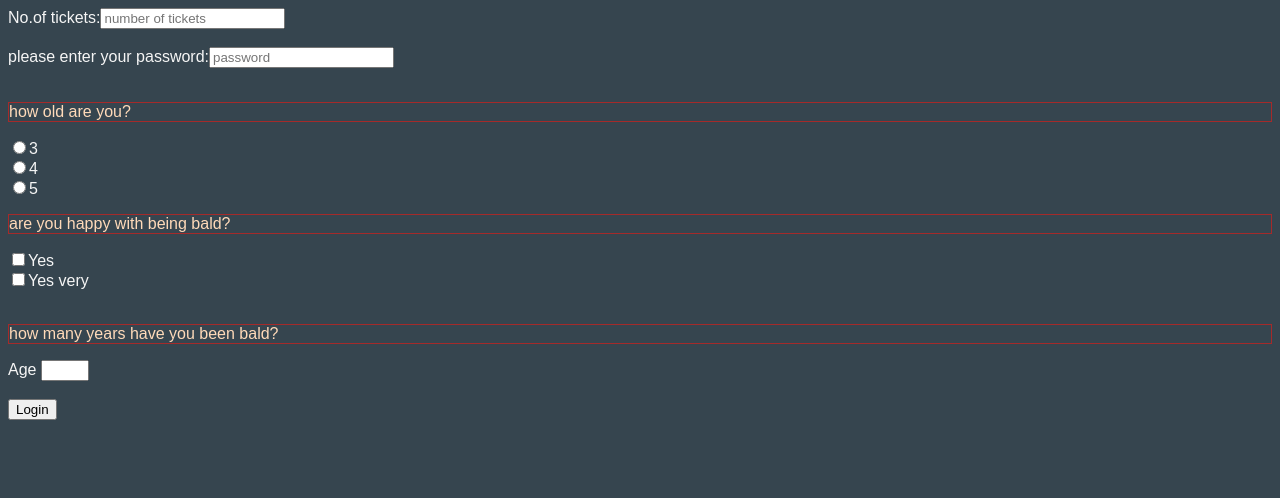
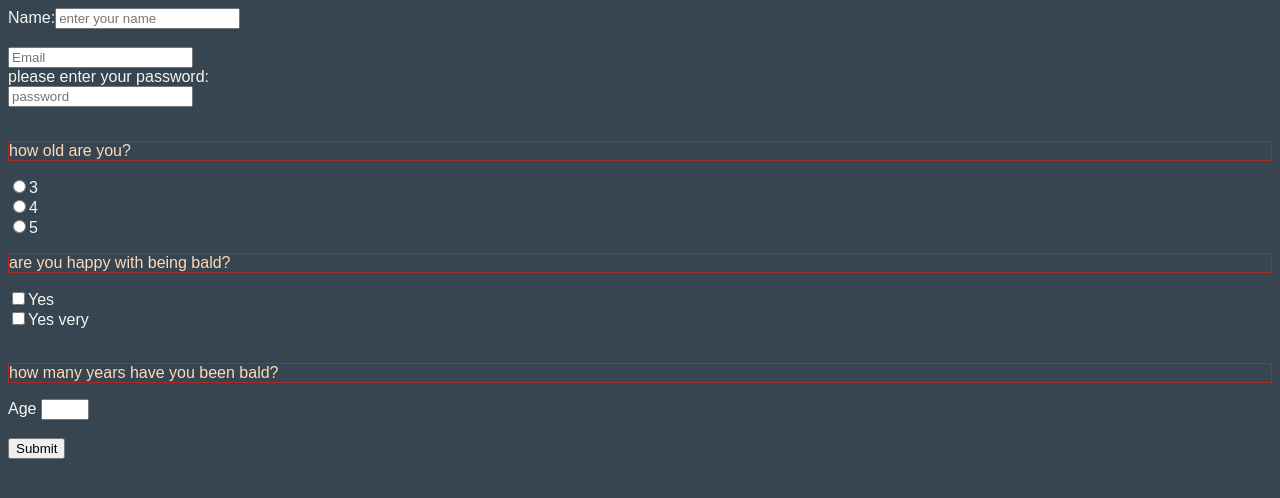
Before and after one commit to jerry-sinefeld/occupational-specialism-, a PHP site: page /forms.php in a window 1280 px wide. Shown: the top 498 px of the page. Run offline with PHP 8.4, Linux system fonts and the light colour scheme.

Commit message:
added PHP guides

```diff
--- a/May_26/html basics/ver 1/forms.php
+++ b/May_26/html basics/ver 1/forms.php
@@ -1,51 +1,66 @@
-<?php
+<?php //opens php
 
-echo "<!DOCTYPE html>";
+echo "<!DOCTYPE html>"; // declares doctype
 
 echo "<html>"; // opens html
 
 echo "<head>";// opens head
-    echo "<link rel='stylesheet' href='CSS/styles.css'>";
+    echo "<link rel='stylesheet' href='CSS/styles.css'>"; //opens the stylesheet css which contains all clarifications for style
 echo "</head>"; // closes head
 
 echo "<body>"; // opens body
-    echo "<form action='' method='post'>";
-    echo "<label for='num'>No.of tickets:</label>";
-    echo "<input type='text' name='num' id='num' placeholder= 'number of tickets' required>";
-    echo "<br>";
-    echo "<br>";
+if ($_SERVER["REQUEST_METHOD"] == "POST") /*requests the server to post the inputted*/ {
+    echo "your name:" . $_POST["num"] ; //posts name
+    echo "<br>"; //breakline
+    echo "your email:" . $_POST["email"] ; //posts code
+    echo "<br>"; //breakline
+    echo "your password:" . $_POST["password"] ; //posts password
+    echo "<br>"; //breakline
+    echo "your age:" . $_POST["age"] ; //posts radio
+    echo "<br>"; //breakline
+    echo "your happiness with your baldness:" . $_POST["are_u_bald"] ; //posts the checkbox
+    echo "<br>"; // breakline
+    echo "your years of service as a baldy:" . $_POST["quantity"] ; //posts numerical choice
 
-    echo "<label for='pass'>please enter your password:</label>";
-    echo "<input type='password' name='password' id='pass' placeholder= 'password' required>";
-    echo "<br>";
-    echo "<br>";
+}
+    echo "<form action='' method='post'>"; //creates the form and tells the form what to do
+    echo "<label for='num'>Name:</label>"; //creates the name text box and what it contains
+    echo "<input type='text' name='num' id='num' placeholder= 'enter your name' required>"; //creates the name field
+    echo "<br>"; //breakline
+    echo "<br>"; //breakline
+    echo "<input type='email' name='email' placeholder='Email'/>"; //creates the email field
+    echo "<br>"; //breakline
+    echo "<label for='pass'>please enter your password:</label>"; //creates the password box
+    echo "<br>"; //breakline
+    echo "<input type='password' name='password' id='pass' placeholder= 'password' required>"; //creates the password field
+    echo "<br>"; //breakline
+    echo "<br>"; //breakline
 
-    echo "<p>how old are you?</p>";
-    echo "<input type='radio' id ='age_choice3' name='age3' value='3'>";
-    echo "<label for='age_choice'>3</label> <br>";
-    echo "<input type='radio' id ='age_choice4' name='age4' value='4'>";
-    echo "<label for='age_choice'>4</label> <br>";
-    echo "<input type='radio' id ='age_choice5' name='age5' value='5'>";
-    echo "<label for='age_choice'>5</label> <br>";
+    echo "<p>how old are you?</p>"; //asks question
+            echo "<input type='radio' id='age_choice3' name='age' value='3'>"; //creates the 3 option
+        echo "<label for='age_choice3'>3</label> <br>"; // labels the option
+            echo "<input type='radio' id='age_choice4' name='age' value='4'>"; // creates the 4 option
+        echo "<label for='age_choice4'>4</label> <br>"; //labels the option
+            echo "<input type='radio' id='age_choice5' name='age' value='5'>"; // creates the 5 option
+    echo "<label for='age_choice5'>5</label> <br>"; // labels the option
 
-    echo "<p> are you happy with being bald?</p>";
-    echo "<input type='checkbox' id ='bald?' name='are_u_bald' value='yes'>";
-    echo "<label for='bald?'>Yes</label> <br>";
-    echo "<input type='checkbox' id ='not_bald' name='has_hair' value='yes very'>";
-    echo "<label for='not_bald'>Yes very</label> <br>";
-    echo "<br>";
+    echo "<p> are you happy with being bald?</p>"; //asks question
+    echo "<input type='checkbox' id ='bald?' name='are_u_bald' value='yes' required>"; //creates the tickbox
+    echo "<label for='bald?'>Yes</label> <br>"; //adds the statement beside it
+    echo "<input type='checkbox' id ='not_bald' name='are_u_bald' value='yes very' required>"; //creates the tickbox
+    echo "<label for='not_bald'>Yes very</label> <br>"; //adds the statement beside it
+    echo "<br>"; //breakline
     echo "<p> how many years have you been bald?</p>";
-    echo "<label for='quantity'>Age</label> ";
-    echo "<input type='number'id='quantity' name='quantity' min='1' max='5'>";
-    echo "<br>";
-    echo "<br>";
-    echo "<input type='submit' name='submit' value='Login'>";
-    echo "</form>";
+    echo "<label for='quantity'>Age</label> "; //adds the statement beside it
+    echo "<input type='number'id='quantity' name='quantity' min='1' max='5' required>"; //creates the number box
+    echo "<br>"; //breakline
+    echo "<br>"; //breakline
+    echo "<input type='submit' name='submit' value='Submit'>"; //creates the submit box
+    echo "</form>"; //closes the form
 echo "</body>"; // closes body
 
 
-echo "</html>";
+echo "</html>"; //closes html
 
-
-
+//closes php
 ?>
```
